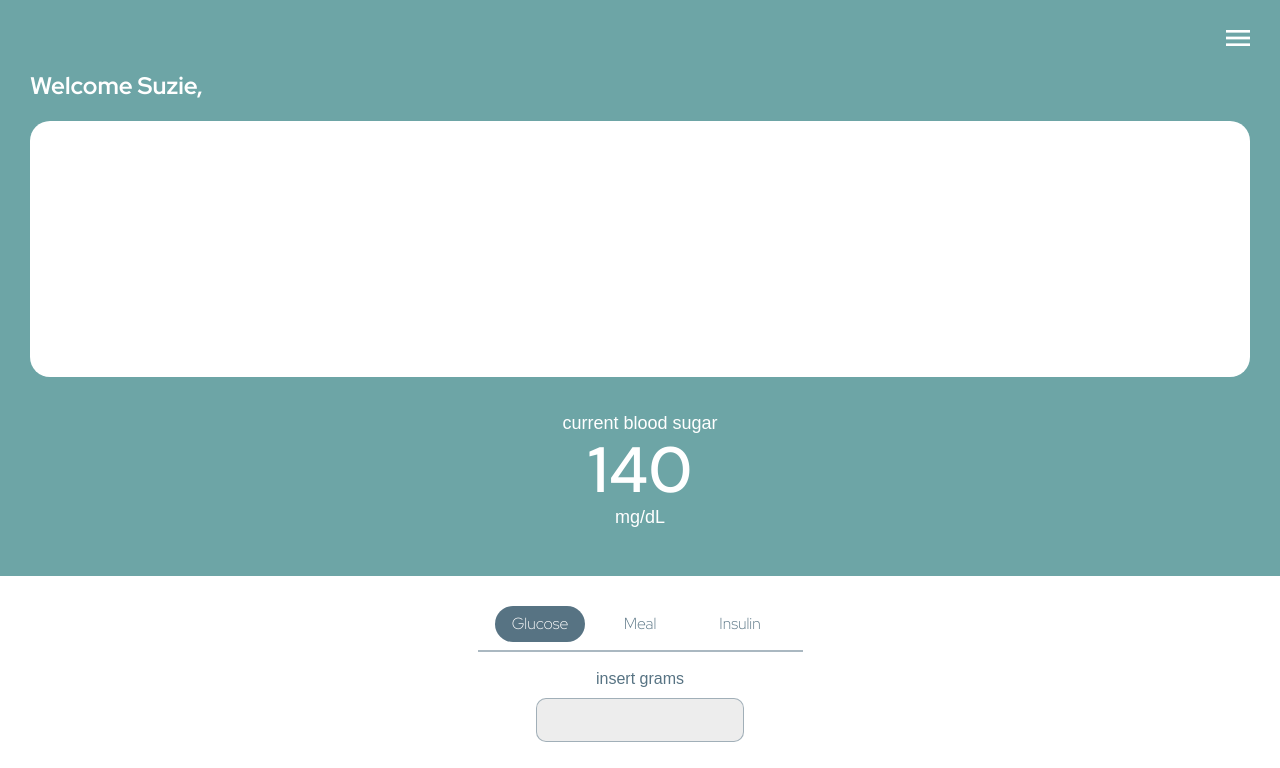
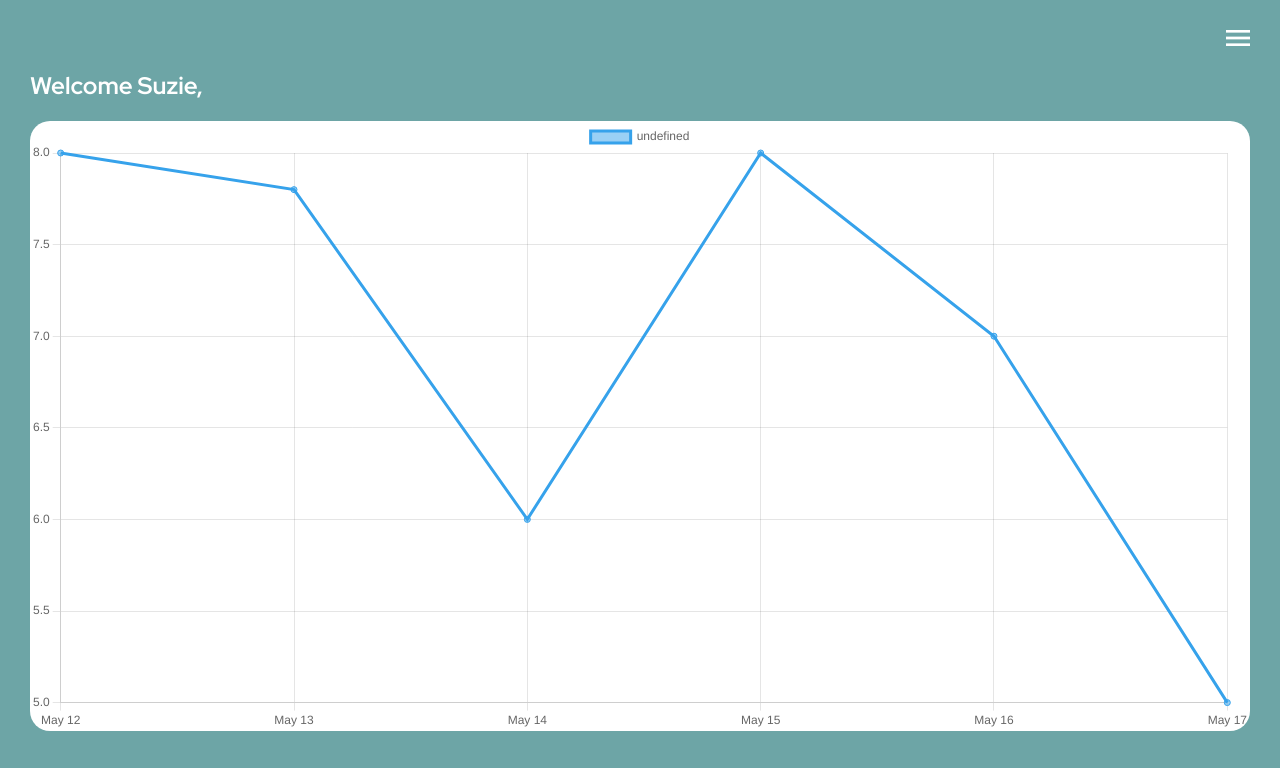
Before and after one commit to TimStewartJ/gluchart, a React (Create React App) app in the folder gluchart-react/: page / in a window 1280 px wide. Shown: the top 768 px of the page. Built offline with nearby package versions, Linux system fonts and the light colour scheme.

Commit message:
Chart2!!

```diff
--- a/gluchart-react/package.json
+++ b/gluchart-react/package.json
@@ -6,10 +6,12 @@
     "@testing-library/jest-dom": "^5.16.5",
     "@testing-library/react": "^13.4.0",
     "@testing-library/user-event": "^13.5.0",
+    "chartjs": "^0.3.24",
     "react": "^18.2.0",
+    "react-chartjs-2": "^5.2.0",
     "react-dom": "^18.2.0",
     "react-scripts": "5.0.1",
-    "web-vitals": "^2.1.4"
+    "web-vitals": "^3.3.1"
   },
   "scripts": {
     "start": "react-scripts start",
--- a/gluchart-react/src/Components/CSS/Button.css
+++ b/gluchart-react/src/Components/CSS/Button.css
@@ -8,4 +8,5 @@
     height: 36px;
     border: none;
     border-radius: 20px;
+    box-shadow: 0px 4px 20px rgb(205, 205, 205);
 }
--- a/gluchart-react/src/Components/JS/Graph.js
+++ b/gluchart-react/src/Components/JS/Graph.js
@@ -1,17 +1,48 @@
-import React from 'react';
-import '../CSS/Graph.css';
+import React, { useEffect, useRef } from "react";
+import "../CSS/Graph.css";
+
+// import { Line } from "react-chartjs-2";
+import ChartJS, {
+//   Chart as ChartJS,
+//   LineElement,
+//   CategoryScale,
+//   LinearScale,
+//   PointElement,
+} from "chart.js/auto";
+
+// ChartJS.register(LineElement, CategoryScale, LinearScale, PointElement);
 
 export default function Graph() {
-    return (
-        <div className="graph">
-            <p>Graph</p>
-            <p>Graph</p>
-            <p>Graph</p>
-            <p>Graph</p>
-            <p>Graph</p>
-            <p>Graph</p>
-            <p>Graph</p>
-            <p>Graph</p>
-        </div>
-    );
+  const ref = useRef();
+  // const ctx = document.getElementById('myChart');
+
+  useEffect(() => {
+    if (!ref.current) return;
+    const data = {
+      labels: ["May 12", "May 13", "May 14", "May 15", "May 16", "May 17"],
+      datasets: [
+        {
+          data: [8, 7.8, 6, 8, 7, 5, 6],
+        },
+      ],
+    };
+    const options = {};
+    const chart = new ChartJS(ref.current, {
+      type: "line",
+      data,
+      options,
+    });
+
+    return () => {
+        chart.destroy()
+      // remove the chart
+    };
+  }, [ref]);
+
+  return (
+    <div className="graph">
+      <canvas id="myChart" ref={ref} />
+      {/* <Line data={data} option = {options}></Line> */}
+    </div>
+  );
 }
```
